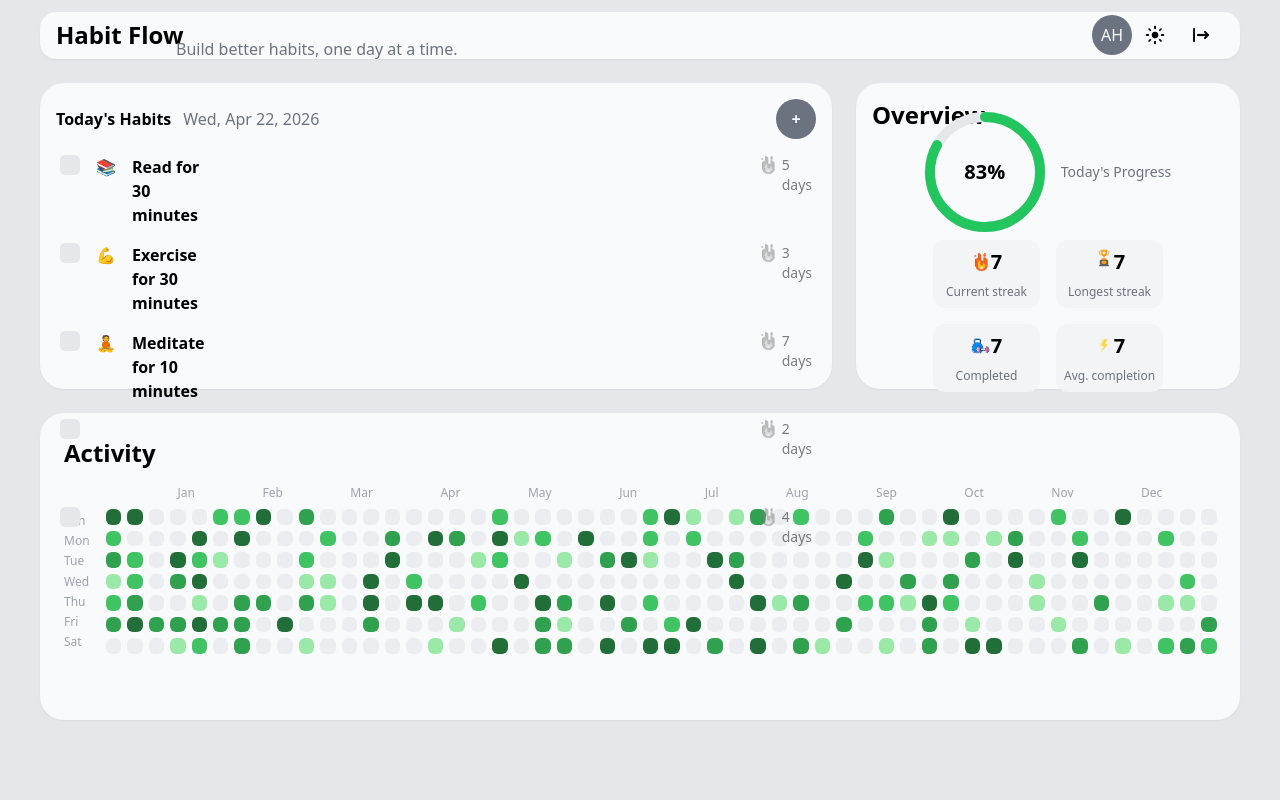
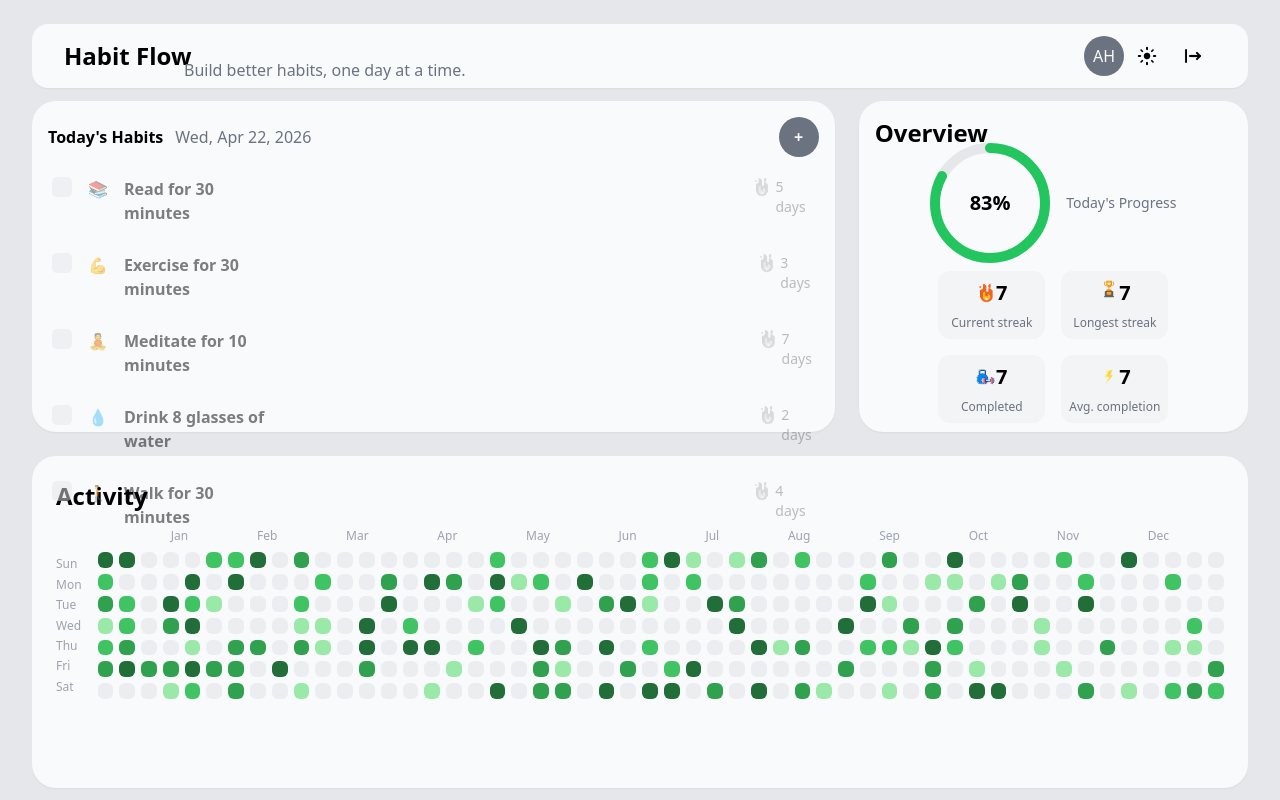
Before and after one commit to ahmedhesham001/habit-tracker-proj, a React (Vite) app: page /dashboard in a window 1280 px wide. Built offline with nearby package versions, Linux system fonts and the light colour scheme.

Commit message:
Added reesponsiveness

```diff
--- a/src/Dashboard.jsx
+++ b/src/Dashboard.jsx
@@ -30,9 +30,9 @@ function Dashboard() {
         { id: 5, title: "Walk for 30 minutes", streak: 4, completed: false, repetition: "daily", emoji: "🚶" },
     ]);
     return (
-        <div className="bg-gray-200 h-screen w-screen ">
-            <div className="grid grid-cols-12 grid-rows-9 gap-6 h-[calc(100vh-80px)] w-[calc(100vw-80px)] mx-auto">
-                <nav className="col-span-12 row-span-1 bg-gray-50 rounded-2xl shadow-sm flex flex-row justify-between p-4 items-center mt-3">
+        <div className="bg-gray-200 min-h-dvh w-screen ">
+            <div className="grid grid-cols-12 grid-rows-[repeat(9,minmax(0,1fr))] gap-6 min-h-[80vh] max-h-[100vh] w-[95%] max-w-[1600px] mx-auto py-3 overflow-y-scroll scrollbar-hide">
+                <nav className="col-span-12 row-span-1 bg-gray-50 rounded-2xl shadow-sm flex flex-row justify-between p-8 items-center mt-3">
                     <div className="flex flex-col">
                         <h1 className="text-2xl font-semibold">Habit Flow</h1>
                         <p className="text-gray-500 absolute mt-[18px] ml-[120px]">Build better habits, one day at a time.</p>
@@ -51,9 +51,9 @@ function Dashboard() {
                         </div>
                         <button className="h-10 w-10 rounded-full bg-gray-500 flex items-center justify-center text-gray-50">+</button>
                     </header>
-                    <div className="habits flex flex-col gap-4">
+                    <div className="habits flex flex-col gap-5">
                         {habits.map((habit) => (
-                            <div className="flex flex-row justify-between mx-5 gap-[35rem]">
+                            <div className={`border-b-${habit.id===habits.length?1:2} border-gray-200 py-1 flex flex-row justify-between mx-5 gap-[30rem] ${habit.completed ? "opacity-100" : "opacity-50"}`}>
                             <div className="habit flex flex-row justify-center gap-4 ">
                                 <Checkbox className="h-5 w-5 bg-gray-200" id={habit.id}
                                 onCheckedChange={(checked) => {
```
